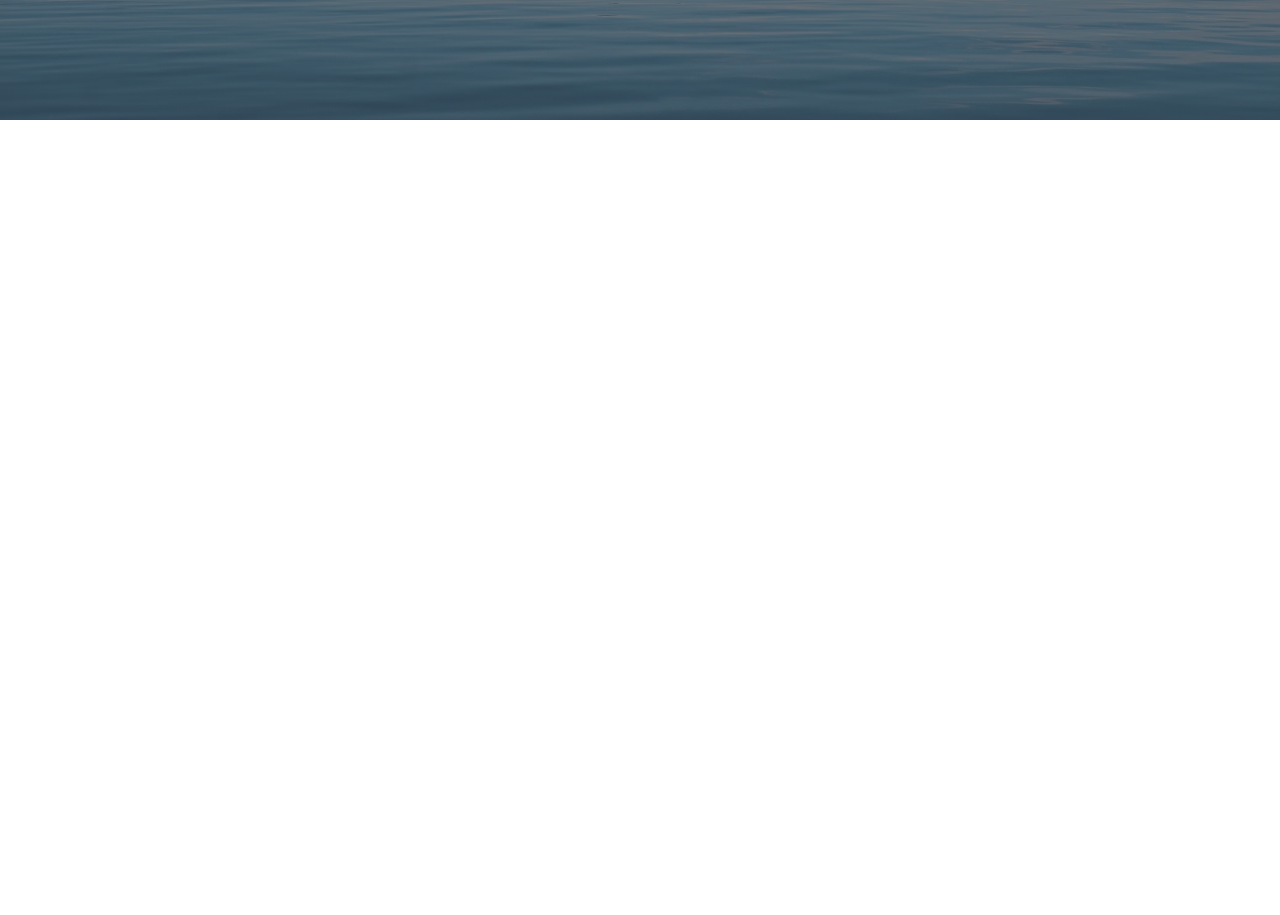
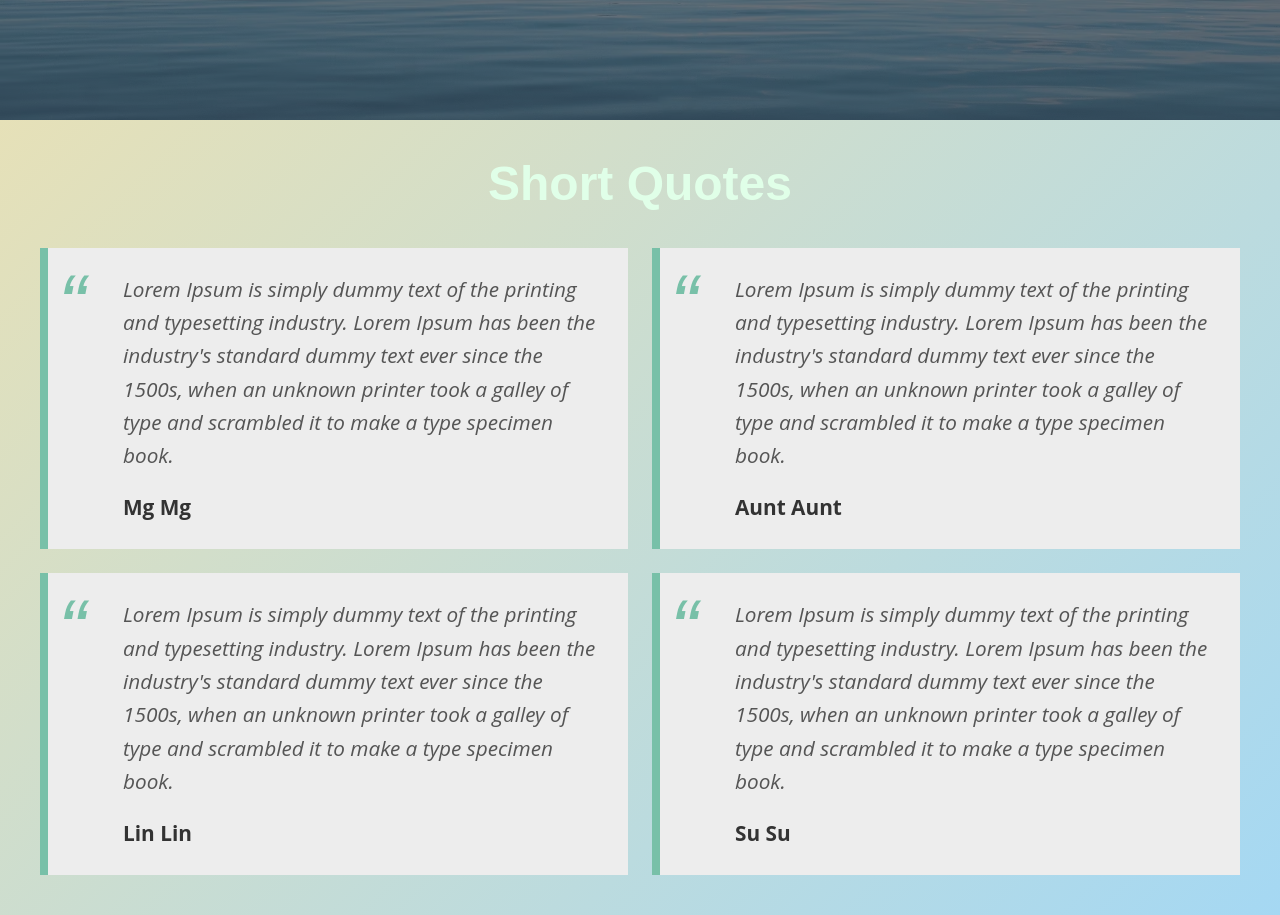
Before and after one commit to NyiNyiAung16/Brighter-Days-Ahead, a React (Vite) app: page / in a window 1280 px wide. Shown: the part 680-1595 px from the top of the page. Before the commit the page ends 800 px from the top, so only its background shows below. Built offline with nearby package versions, Linux system fonts and the light colour scheme.

Commit message:
finished preview short quotes

```diff
--- a/src/App.jsx
+++ b/src/App.jsx
@@ -1,18 +1,15 @@
 import "./App.css";
 import Banner from "./components/Banner";
+import PreviewMessages from "./components/PreviewMessages";
 
 function App() {
+
+
+
   return (
     <div className="App">
       <Banner />
-      {/* <blockquote>
-        Creativity is just connecting things. When you ask creative people how
-        they did something, they feel a little guilty because they didn't really
-        do it, they just saw something. It seemed obvious to them after a while.
-        That's because they were able to connect experiences they've had and
-        synthesize new things.
-        <span>Steve Jobs</span>
-      </blockquote> */}
+      <PreviewMessages/>
     </div>
   );
 }
--- /dev/null
+++ b/src/components/Message.jsx
@@ -0,0 +1,9 @@
+
+export default  function Message({ message }) {
+    return (
+        <blockquote>
+            { message.body }
+        <span>{ message.username }</span>
+      </blockquote>
+    )
+}
--- /dev/null
+++ b/src/components/PreviewMessages.jsx
@@ -0,0 +1,34 @@
+import { useState } from "react";
+import Message from "./Message";
+
+export default function PreviewMessages() {
+  const [messages] = useState([
+    {
+      body: "Lorem Ipsum is simply dummy text of the printing and typesetting industry. Lorem Ipsum has been the industry's standard dummy text ever since the 1500s, when an unknown printer took a galley of type and scrambled it to make a type specimen book.",
+      username: "Mg Mg",
+    },
+    {
+      body: "Lorem Ipsum is simply dummy text of the printing and typesetting industry. Lorem Ipsum has been the industry's standard dummy text ever since the 1500s, when an unknown printer took a galley of type and scrambled it to make a type specimen book.",
+      username: "Aunt Aunt",
+    },
+    {
+      body: "Lorem Ipsum is simply dummy text of the printing and typesetting industry. Lorem Ipsum has been the industry's standard dummy text ever since the 1500s, when an unknown printer took a galley of type and scrambled it to make a type specimen book.",
+      username: "Lin Lin",
+    },
+    {
+      body: "Lorem Ipsum is simply dummy text of the printing and typesetting industry. Lorem Ipsum has been the industry's standard dummy text ever since the 1500s, when an unknown printer took a galley of type and scrambled it to make a type specimen book.",
+      username: "Su Su",
+    },
+  ]);
+
+  return (
+    <div className="p-10">
+        <h1 className="text-5xl font-bold text-center">Short Quotes</h1>
+        <div className="mt-10 grid grid-cols-2 items-end gap-6">
+        {messages.map((message, i) => (
+            <Message message={message} key={i} />
+        ))}
+        </div>
+    </div>
+  );
+}
--- a/src/index.css
+++ b/src/index.css
@@ -81,8 +81,8 @@ p {
 @import url(https://fonts.googleapis.com/css?family=Open+Sans:400italic);
 
 blockquote{
-  font-size: 1.4em;
-  width:60%;
+  font-size: 1.3em;
+  width:100%;
   margin:50px auto;
   font-family:Open Sans;
   font-style:italic;
@@ -113,5 +113,5 @@ blockquote span{
   color:#333333;
   font-style: normal;
   font-weight: bold;
-  margin-top:1em;
+  margin-top:0.9em;
 }
```
